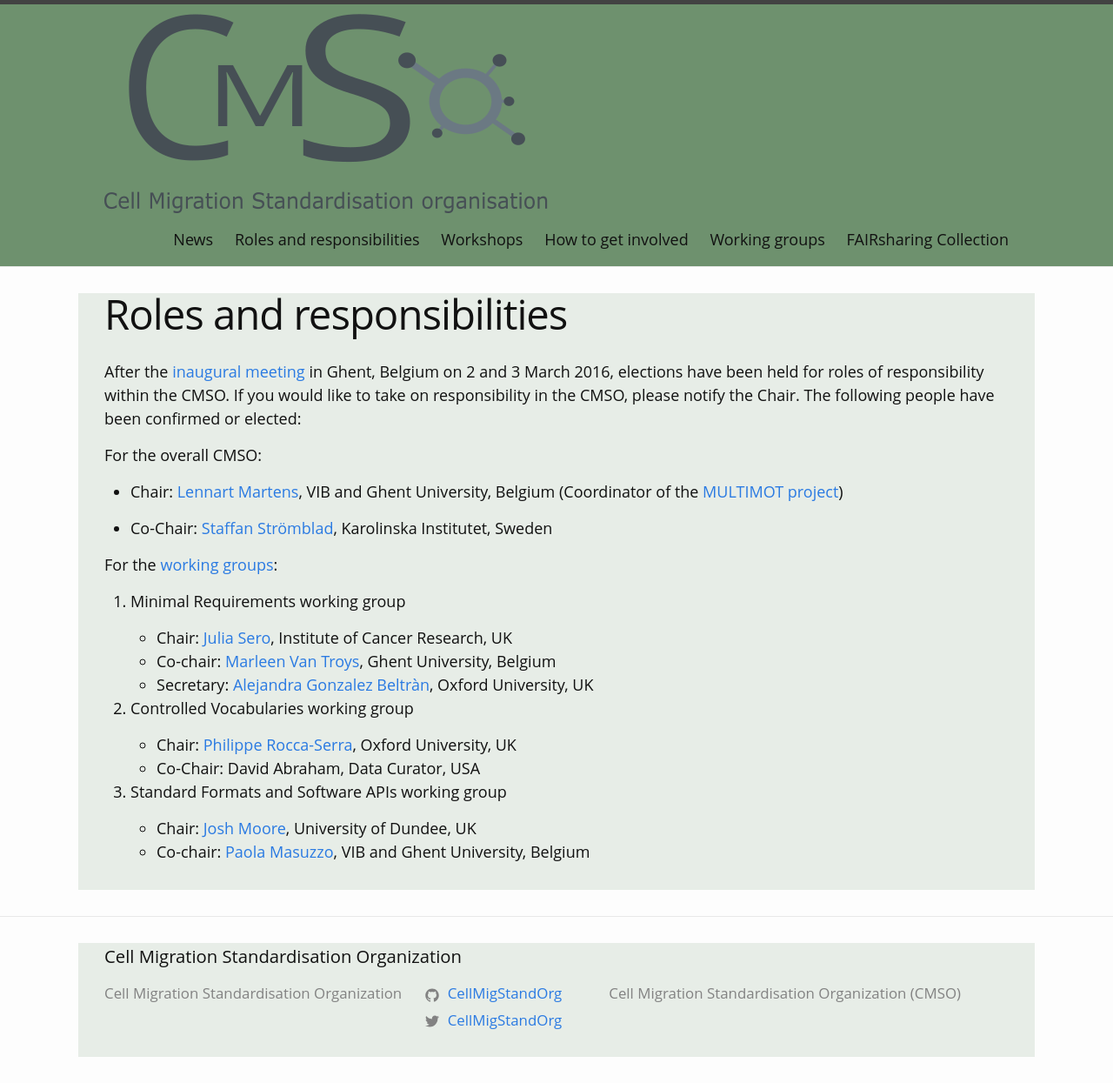
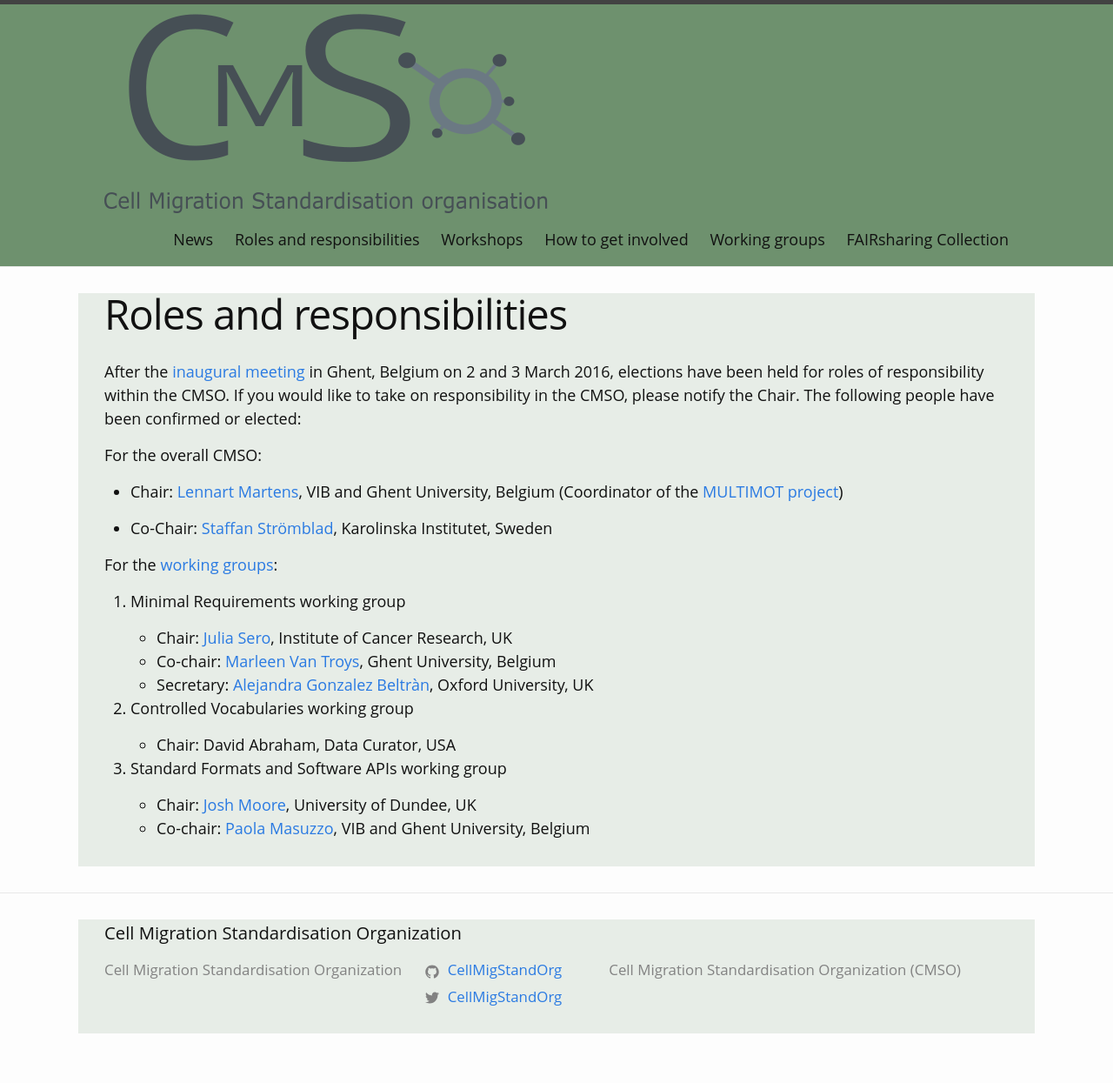
Before and after one commit to CellMigStandOrg/cellmigstandorg.github.io, a Jekyll site: the page built from roles-and-responsibilities.md, in a window 1280 px wide. Shown: the whole page at 87% size. Built offline with Jekyll 4.4.1, drawn with Linux system fonts in a browser that asks for light colours; after the commit the page ends 1218 px from its top, so only the background shows below that.

Commit message:
Update roles-and-responsibilities.md

```diff
--- a/roles-and-responsibilities.md
+++ b/roles-and-responsibilities.md
@@ -33,9 +33,7 @@ For the [working groups]({{ site.baseurl }}/groups):
 
 2. Controlled Vocabularies working group
 
-   - Chair: [Philippe Rocca-Serra](http://www.oerc.ox.ac.uk/people/philippe-rocca-serra),
-     Oxford University, UK
-   - Co-Chair: David Abraham, Data Curator, USA
+   - Chair: David Abraham, Data Curator, USA
 
 3. Standard Formats and Software APIs working group
 
```
